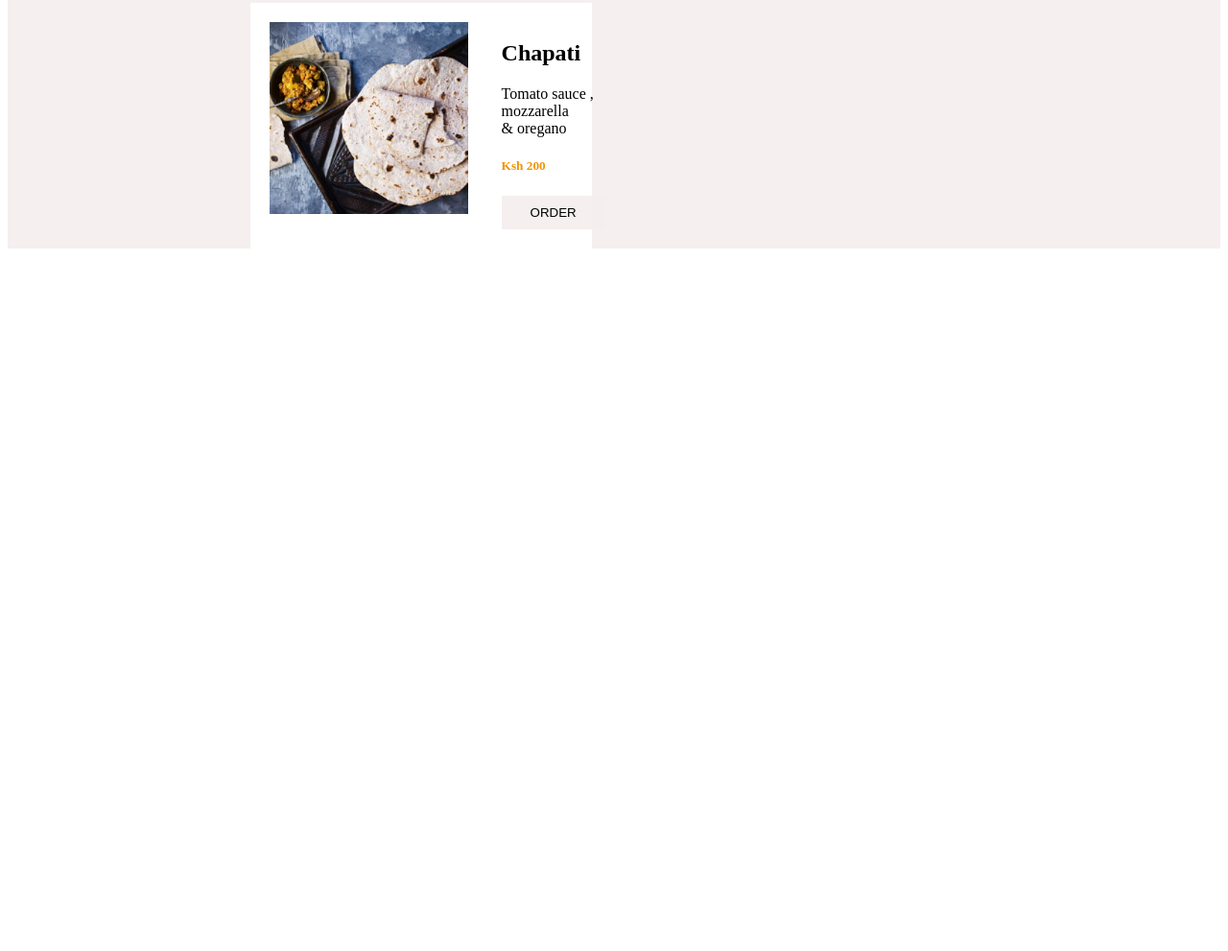
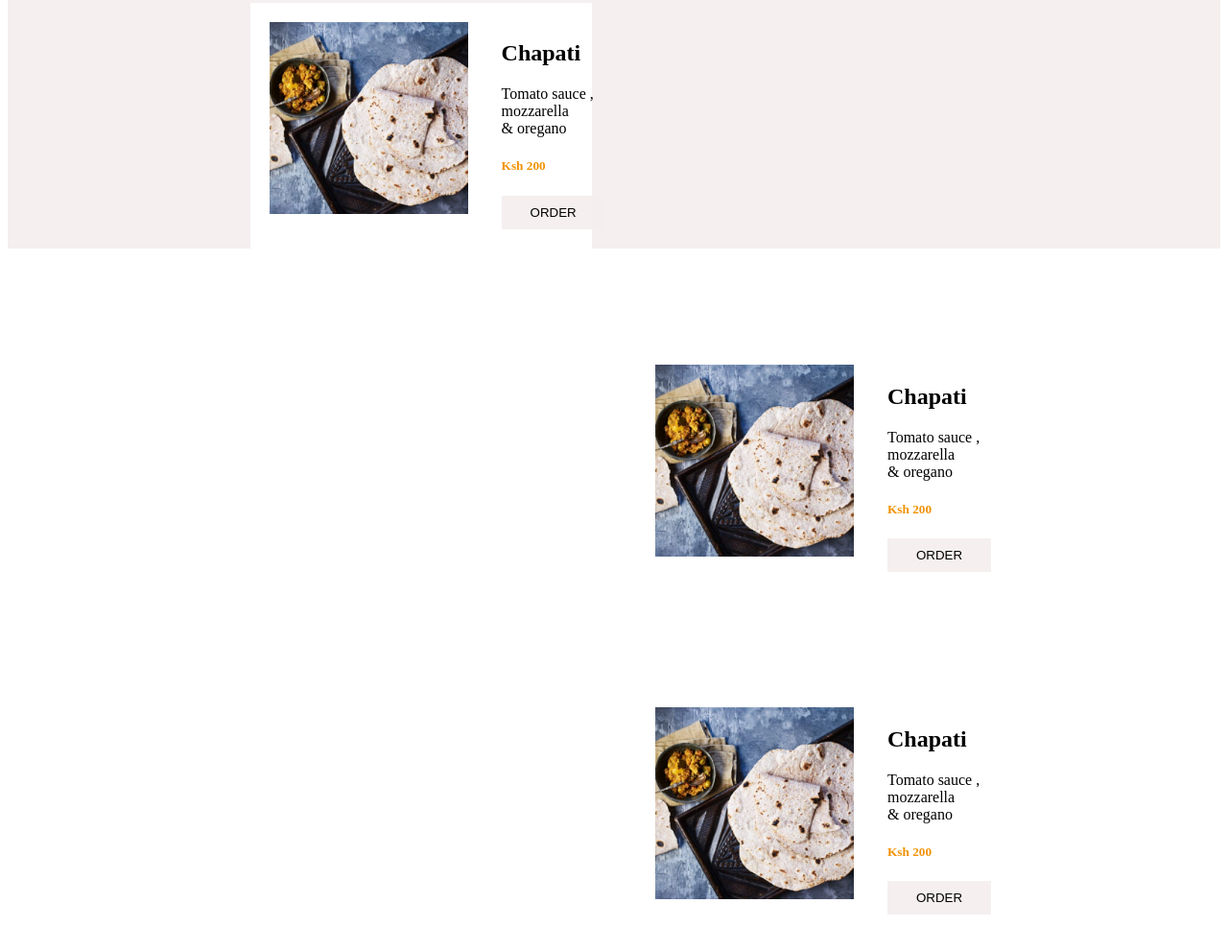
Before and after one commit to wabwile-Memory/traditional-restaurant, a plain HTML site: page index.html in a window 1280 px wide. Shown: the part 1892-2883 px from the top of the page at 96% size. Before the commit the page ends 2214 px from the top, so only its background shows below. Drawn offline with Linux system fonts and the light colour scheme.

Commit message:
add images on the divs in forthcontainer

```diff
--- a/index.css
+++ b/index.css
@@ -130,13 +130,16 @@ li {
 }
 .fourthcontainer{
     background-color: rgba(245, 238, 238, 0.932);
+
 }
+
 .menu{
     text-align: center;
 }
 .menu>h2{
     color:#F19201;
 }
+
 .chapati{
     background-color: white;
     display: flex;
@@ -157,3 +160,12 @@ li {
     padding: 10px 30px 10px 30px;
 
 }
+.beefstew{
+    background-color: white;
+    display: flex;
+    width:25%;
+    padding:20px;
+    margin:3% 20% 5% 10%;
+    float: right;
+    display: flex;
+}
--- a/index.html
+++ b/index.html
@@ -84,7 +84,9 @@
         <div class="fourthcontainer">
             <div class="menu">
                 <h2>Menu</h2>
-                <p><em>unique wood fired pizzas or be tempted by our pasta, antipasto, focaccias, salads and Bruschetta dishes.<br>Relax in the friendly ambience as you enjoy the aromas of the wood ovens or sit al fresco and soak up the<br>Mildura sunshine. </em></p>
+                <p><em>unique wood fired pizzas or be tempted by our pasta, antipasto, focaccias, salads and Bruschetta
+                        dishes.<br>Relax in the friendly ambience as you enjoy the aromas of the wood ovens or sit al
+                        fresco and soak up the<br>Mildura sunshine. </em></p>
             </div>
 
             <div class="fourdivs">
@@ -114,7 +116,30 @@
 
                 </div>
 
+                <div class="beefstew">
+                    <div class="image4">
+                        <img src="images/image4.png" height="200">
+                    </div>
+                    <div class="content">
+                        <h2>Chapati</h2>
+                        <p>Tomato sauce , mozzarella<br> & oregano</p>
+                        <h5>Ksh 200</h5>
+                        <button>ORDER</button>
+                    </div>
 
+                </div>
+                <div class="beefstew">
+                    <div class="image4">
+                        <img src="images/image4.png" height="200">
+                    </div>
+                    <div class="content">
+                        <h2>Chapati</h2>
+                        <p>Tomato sauce , mozzarella<br> & oregano</p>
+                        <h5>Ksh 200</h5>
+                        <button>ORDER</button>
+                    </div>
+
+                </div>
             </div>
 
         </div>
```
